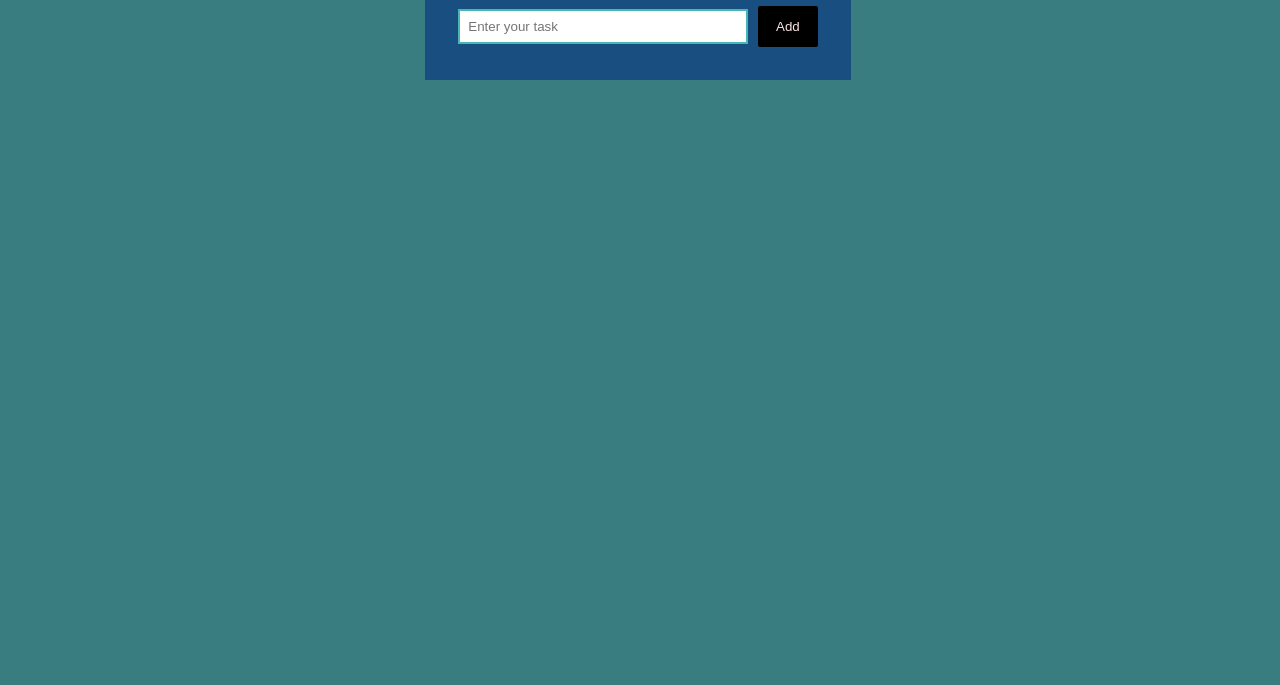
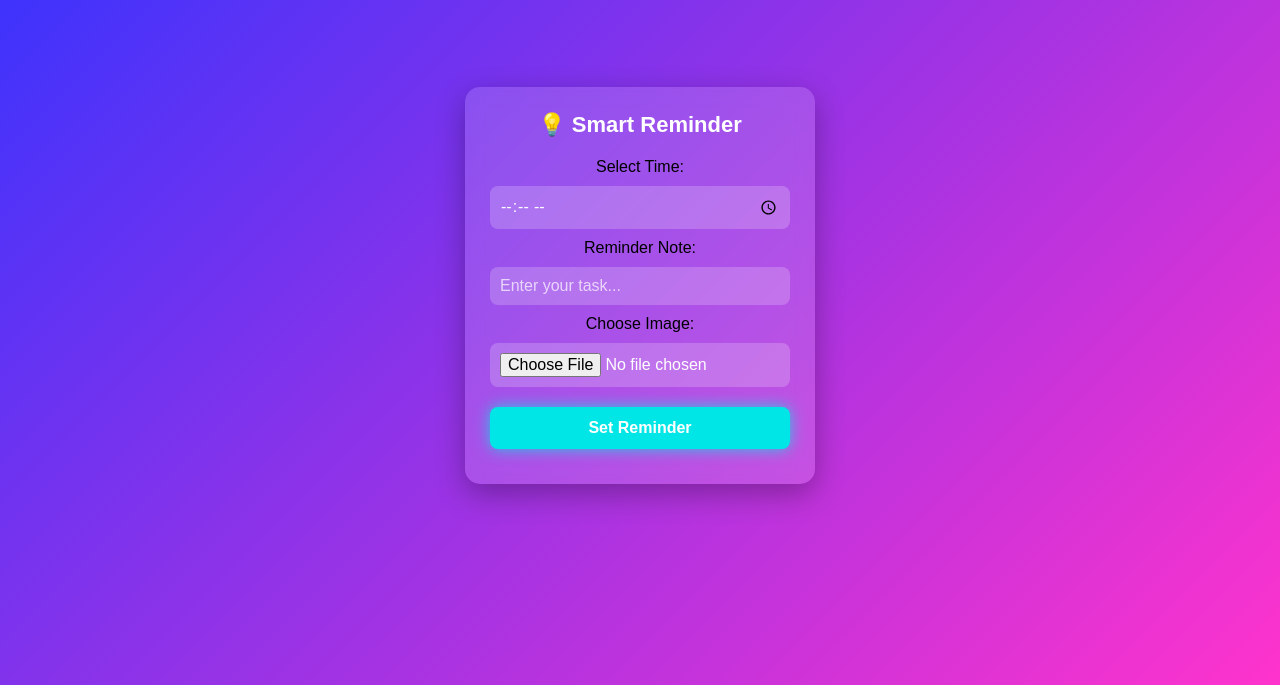
Before and after one commit to Ruchisaha/Ruchisaha, a plain HTML site: page index.html in a window 1280 px wide. Shown: the part 115-800 px from the top of the page. Drawn offline with Linux system fonts and the light colour scheme.

Commit message:
Add files via upload

```diff
--- a/index.html
+++ b/index.html
@@ -3,22 +3,36 @@
 <head>
     <meta charset="UTF-8">
     <meta name="viewport" content="width=device-width, initial-scale=1.0">
-    <title>Document</title>
+    <title>Smart Reminder Alarm</title>
     <link rel="stylesheet" href="style.css">
-    <link rel="stylesheet" href="https://cdnjs.cloudflare.com/ajax/libs/font-awesome/6.4.2/css/all.min.css">
-
 </head>
 <body>
     <div class="container">
-        <h1>ToDo App</h1>
-        <div class="input">
-            <input type="text" placeholder="Enter your task" id="inp">
-            <button onclick="Add()">Add</button>
-        </div>
-        <div class="text">
+        <h1>💡 Smart Reminder</h1>
 
-        </div>
+        <label for="reminder-time">Select Time:</label>
+        <input type="time" id="reminder-time">
+
+        <label for="reminder-text">Reminder Note:</label>
+        <input type="text" id="reminder-text" placeholder="Enter your task...">
+
+        <label for="reminder-image">Choose Image:</label>
+        <input type="file" id="reminder-image" accept="image/*">
+
+        <button class="glow-btn" onclick="setReminder()">Set Reminder</button>
+
+        <div id="reminder-list"></div>
     </div>
+
+    <div id="alert" class="hidden">
+        <h2 id="alert-text">⏰ Time to do your task! ⏰</h2>
+        <img id="reminder-photo" src="reminder.png" alt="Reminder Image">
+        <audio id="alarm-sound" loop>
+            <source src="mixkit-mystwrious-bass-pulse-2298.wav" type="audio/wav">
+        </audio>
+        <button class"stop-btn" onclick="stopAlarm()">Stop Alarm</button>
+    </div>
+
     <script src="script.js"></script>
 </body>
 </html>
--- a/script.js
+++ b/script.js
@@ -1,17 +1,42 @@
-let input =document.getElementById("inp");
-let text=document.querySelector(".text");
+function setReminder() {
+    let timeInput = document.getElementById("reminder-time").value;
+    let reminderText = document.getElementById("reminder-text").value;
+    let reminderImage = document.getElementById("reminder-image").files[0];
 
-function Add(){
-    if(input.value==""){
-        alert("please Enter task")
-    }else{
-        let newEle=document.createElement("li");
-        newEle.innerHTML = `${input.value}  <i class="fa-solid fa-trash"></i>`;
-        text.appendChild(newEle);
-        input.value=""
-        newEle.querySelector("i").addEventListener("click",function(){
+    if (!timeInput || !reminderText) {
+        alert("Please enter both time and reminder note!");
+        return;
+    }
 
-            newEle.remove();
-        });
+    let currentTime = new Date();
+    let reminderTime = new Date();
+    let [hours, minutes] = timeInput.split(":");
+    reminderTime.setHours(hours, minutes, 0, 0);
+
+    let timeDiff = reminderTime - currentTime;
+
+    if (timeDiff < 0) {
+        alert("Selected time is in the past. Please select a future time!");
+        return;
     }
+
+    setTimeout(() => {
+        document.getElementById("alert-text").innerText = `⏰ ${reminderText} ⏰`;
+        document.getElementById("alert").classList.remove("hidden");
+
+        let alarmSound = document.getElementById("alarm-sound");
+        alarmSound.play();
+
+        if (reminderImage) {
+            let imgURL = URL.createObjectURL(reminderImage);
+            document.getElementById("reminder-photo").src = imgURL;
+        }
+    }, timeDiff);
 }
+
+function stopAlarm() {
+    document.getElementById("alert").classList.add("hidden");
+    let alarmSound = document.getElementById("alarm-sound");
+    alarmSound.pause();
+    alarmSound.currentTime = 0; // Reset audio to start
+}
--- a/style.css
+++ b/style.css
@@ -1,41 +1,135 @@
-body{
-    background-color: rgb(57, 125, 128);
-    font-family: 'Courier New', Courier, monospace;
+* {
+    margin: 0;
+    padding: 0;
+    box-sizing: border-box;
+    font-family: 'Poppins', sans-serif;
+}
 
+body {
+    display: flex;
+    justify-content: center;
+    align-items: center;
+    height: 100vh;
+    background: linear-gradient(135deg, #1a1aff, #cc33ff);
+    animation: glowingBackground 5s infinite alternate;
+    text-align: center;
 }
-.container{
-    width: 360px;
-    padding: 33px;
+
+/* Background Glow Animation */
+@keyframes glowingBackground {
+    0% { background: linear-gradient(135deg, #1a1aff, #cc33ff); }
+    100% { background: linear-gradient(135deg, #3333ff, #ff33cc); }
+}
+
+.container {
+    background: rgba(255, 255, 255, 0.15);
+    backdrop-filter: blur(10px);
+    padding: 25px;
+    border-radius: 15px;
+    box-shadow: 0px 10px 30px rgba(0, 0, 0, 0.3);
+    max-width: 350px;
+    width: 100%;
     text-align: center;
-    background-color: rgb(24, 79, 128);
-    margin-left: 33%;
-    margin-top: 5px;
+    animation: fadeIn 1s ease-in-out;
 }
-input{
-    width: 270px;
-    padding: 8px;
-    border: 2px solid rgb(73, 182, 182);
-    outline: none;
+
+/* Heading */
+h1 {
+    font-size: 22px;
+    font-weight: 600;
+    color: white;
+    margin-bottom: 20px;
 }
-button{
-    width: 60px;
-    height: 41px;
-    background-color: black;
-    color: #fae3e3;
+
+/* Inputs */
+input {
+    width: 100%;
+    padding: 10px;
+    margin: 10px 0;
+    border-radius: 8px;
     border: none;
     outline: none;
+    background: rgba(255, 255, 255, 0.2);
+    color: white;
+    font-size: 16px;
+    transition: 0.3s;
+}
+
+input::placeholder {
+    color: rgba(255, 255, 255, 0.7);
+}
+
+input:focus {
+    background: rgba(255, 255, 255, 0.4);
+}
+
+/* Buttons */
+button {
+    width: 100%;
+    padding: 12px;
+    margin: 10px 0;
+    border: none;
+    border-radius: 8px;
     cursor: pointer;
-    border-radius: 2px;
+    font-size: 16px;
+    font-weight: bold;
+    transition: 0.3s;
 }
-.text li{
-    position: relative;
-    background-color: rgb(125, 201, 154);
-    color: #181b1a;
-    font-size:20px;
-    padding:7px ;
-    text-align: left;
-}.text ul i{
-    position: absolute;
-    right: 10px;
-    cursor: pointer;
+
+/* Neon Glow Effect */
+.glow-btn {
+    background: #00e6e6;
+    color: white;
+    box-shadow: 0px 0px 15px rgba(0, 230, 230, 0.8);
 }
+
+.glow-btn:hover {
+    background: #00cccc;
+    box-shadow: 0px 0px 25px rgba(0, 230, 230, 1);
+}
+
+/* Stop Alarm Button */
+.stop-btn {
+    background: #ff3399;
+    color: white;
+    box-shadow: 0px 0px 15px rgba(255, 51, 153, 0.8);
+}
+
+.stop-btn:hover {
+    background: #cc0066;
+    box-shadow: 0px 0px 20px rgba(255, 51, 153, 1);
+}
+
+/* Reminder Alert */
+#alert {
+    background: rgba(255, 255, 255, 0.2);
+    backdrop-filter: blur(10px);
+    padding: 20px;
+    border-radius: 12px;
+    box-shadow: 0px 4px 8px rgba(0, 0, 0, 0.2);
+    margin-top: 20px;
+    animation: slideIn 0.5s ease-in-out;
+}
+
+/* Reminder Image */
+#reminder-photo {
+    max-width: 100%;
+    margin-top: 15px;
+    border-radius: 10px;
+}
+
+/* Animations */
+@keyframes fadeIn {
+    from { opacity: 0; transform: scale(0.9); }
+    to { opacity: 1; transform: scale(1); }
+}
+
+@keyframes slideIn {
+    from { opacity: 0; transform: translateY(-20px); }
+    to { opacity: 1; transform: translateY(0); }
+}
+
+/* Hide elements */
+.hidden {
+    display: none;
+}
```
Also changed, not shown: 2 other files.
